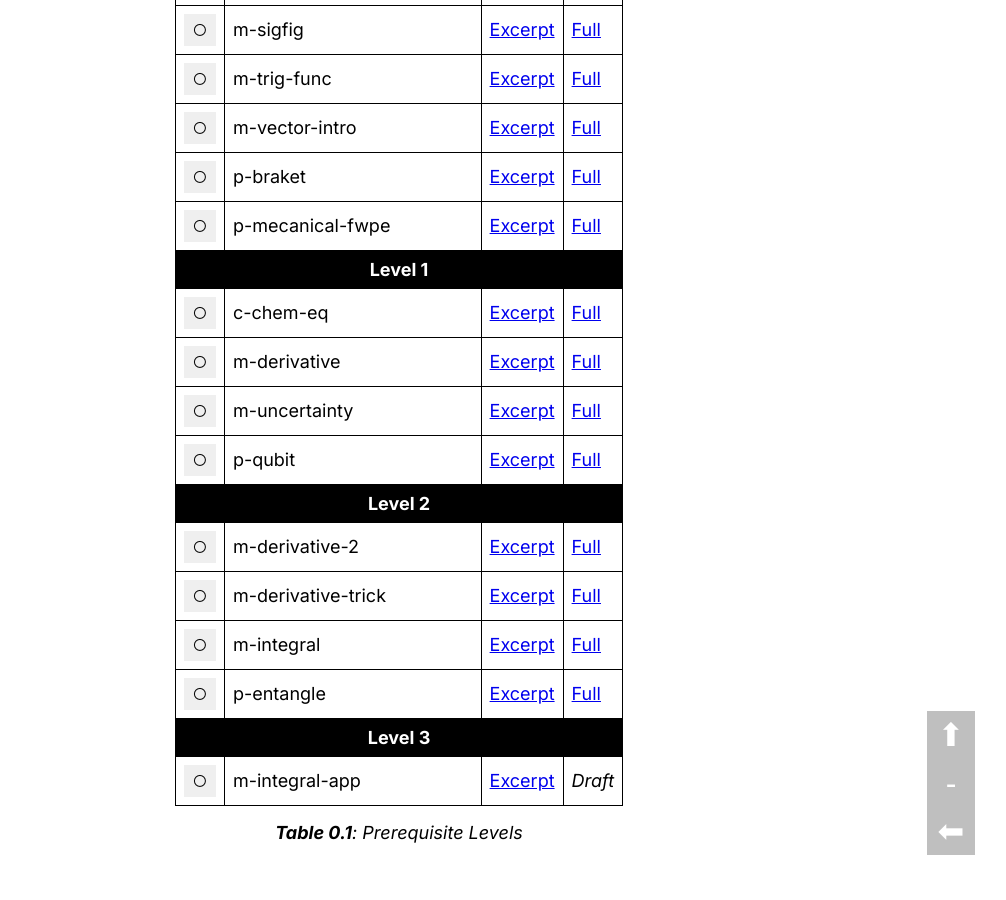
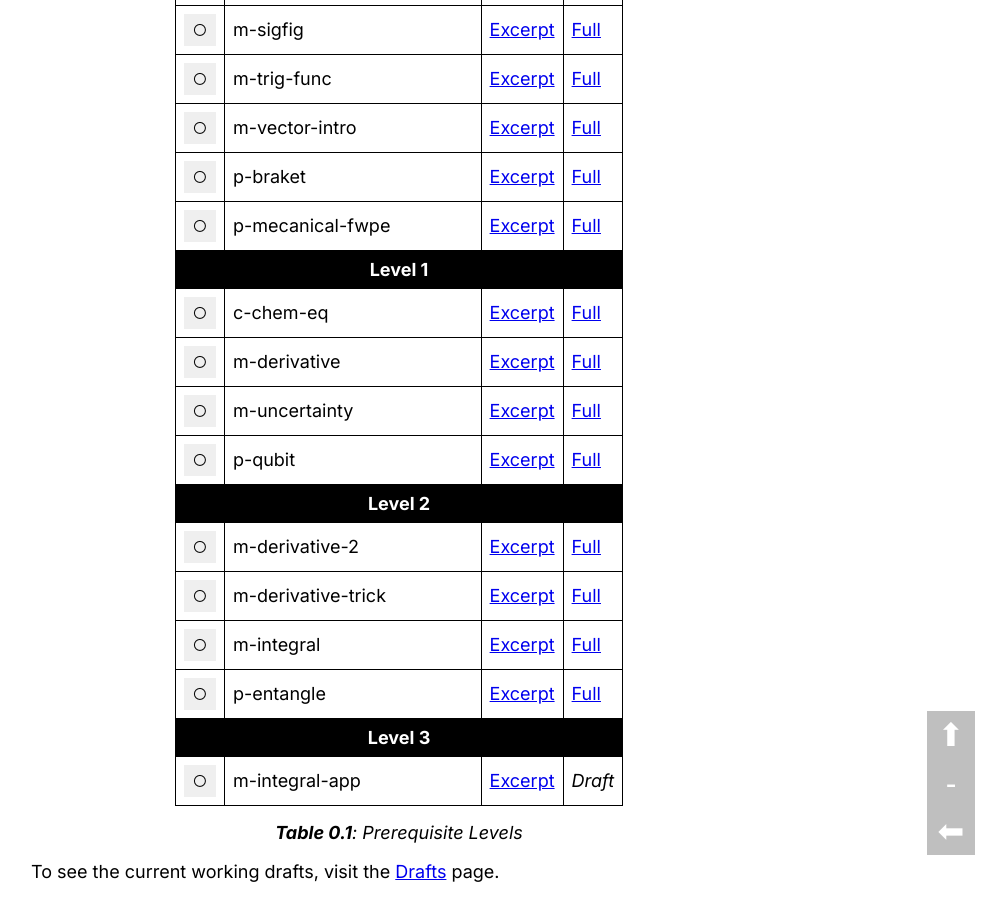
Before and after one commit to LukeNK/n-week-project, a Jekyll site: the page built from index.html, in a window 1280 px wide and 900 px high, scrolled down 1020 px. Shown: the whole window, without its empty margins (241-1247 px from the left). Built offline with Jekyll 4.4.1, drawn with Linux system fonts in a browser that asks for light colours; before the commit the page ends 1871 px from its top, so only the background shows below that.

Commit message:
Link to working drafts

```diff
--- a/index.html
+++ b/index.html
@@ -56,6 +56,8 @@ layout: base
     <table id="navLevels">
         <caption>Prerequisite Levels</caption>
     </table>
+
+    <p>To see the current working drafts, visit the <a href="{{ site.url }}/drafts">Drafts</a> page.</p>
 </main>
 
 <script src="{{ site.url }}/level.js"></script>
```
